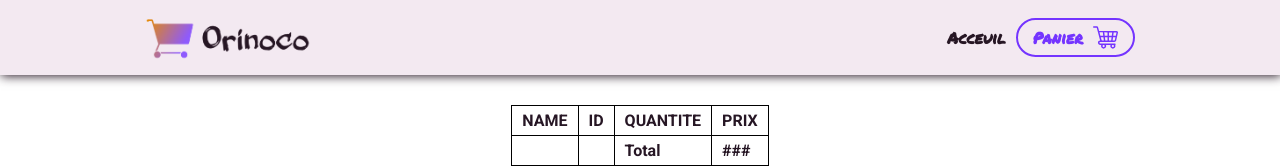
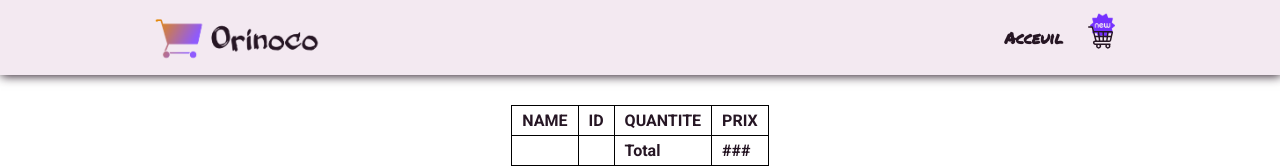
Before and after one commit to Yousopp/AymericDelmaire_5_10022021, a website: page view/menu/panier.html in a window 1280 px wide. Shown: the top 168 px of the page. Drawn offline with Linux system fonts and the light colour scheme.

Commit message:
panier quantity et animation panier rempli

```diff
--- a/js/api-produit-v2.js
+++ b/js/api-produit-v2.js
@@ -4,6 +4,8 @@ let id = params.get("id")
 /* recuperation du parametre ID dans une variable */
 const produit = document.getElementById('container-produit')
 /* Recuperation de l'element HTML "container-produit" dans une variable */
+var logoNew = document.getElementById('logoNew')
+logoNew.style.display = 'none'
 
 fetch(`http://localhost:3000/api/teddies/${id}`)
 /* appel de l'API avec la methode FETCH avec le parametre ID */
@@ -16,7 +18,6 @@ fetch(`http://localhost:3000/api/teddies/${id}`)
             /* stocker l'élément BUTTON dans la variable elt */
                 elt.onclick = function (){
                 /* quand "elt" est cliqué, lancer la function.. */
-                    alert('Votre article a bien été ajouté au panier !')
                     /* message d'alerte sur le navigateur */
                     let itemCart = localStorage.getItem("obj")
                     /* ajout de l'item du localStorage "obj" dans une variable "itemCart" */
@@ -30,6 +31,8 @@ fetch(`http://localhost:3000/api/teddies/${id}`)
                         /* ajoute une entrée "quantity" à "data" et egal à 1 */
                         objet = JSON.stringify({[data._id]:data})
                         /* convertit une valeur JavaScript en une chaîne de caractere */
+                        logoNew.style.display = 'block'
+                        animateLogoNew()
                     } else {
                     /* sinon faire.. */
                         if(cart[data._id]) {
@@ -78,3 +81,7 @@ fetch(`http://localhost:3000/api/teddies/${id}`)
         document.getElementById('erreur').innerHTML = "<strong>Erreur de chargement</strong>"
     }
 })
+
+function animateLogoNew() {
+    logoNew.style.transform = 'transform: scale(1.2)'
+}
--- a/js/panier.js
+++ b/js/panier.js
@@ -40,7 +40,7 @@ document.getElementById('table').innerHTML = table
 let elt = document.getElementsByClassName("ctaDelete")
 function deleteItem(idToRemove){
     delete objJson[idToRemove]
-    alert("Le produit à bien été retiré du panier ✓")
+    /*alert("Le produit à bien été retiré du panier ✓")*/
     localStorage.setItem("obj", JSON.stringify(objJson))
     location.reload()
 }
--- a/sass/componant/_componant.scss
+++ b/sass/componant/_componant.scss
@@ -35,19 +35,26 @@
     color: $color-dark;
     font-weight: 700;
     font-family: "Permanent Marker", cursive;
+    transition: 0.3s ease-out;
+    &:hover {
+      color: $color-primary;
+    }
   }
   &__lien-panier {
-    border: $color-primary solid 2px;
-    border-radius: 50px;
-    padding: 5px;
+    position: relative;
     & a {
       @include flex(row, space-around, center, center, center);
       color: $color-primary;
       font-weight: 700;
     }
     & svg {
-      fill: $color-primary;
-      margin-left: 10px;
+      fill: $color-dark;
+      margin-left: 5px;
+      transition: ease-out 0.3s;
+      z-index: 1;
+      &:hover {
+        fill: $color-primary;
+      }
     }
   }
 }
--- a/sass/utils/_variables.scss
+++ b/sass/utils/_variables.scss
@@ -14,6 +14,15 @@ $color-shadow: #686868;
   text-overflow: ellipsis;
 }
 
+#logoNew {
+  position: absolute;
+  bottom: 7px;
+  right: 7.5px;
+  transition: 0.4s ease-out;
+  animation: test;
+  animation-play-state: paused;
+}
+
 @mixin placement($column, $row) {
   grid-column: $column;
   grid-row: $row;
--- a/view/menu/panier.html
+++ b/view/menu/panier.html
@@ -28,7 +28,6 @@
           <li><a href="/index.html">Acceuil</a></li>
           <li class="header__lien-panier">
             <a href="/view/menu/panier.html">
-              <p>Panier</p>
               <svg
                 version="1.1"
                 width="25"
@@ -44,6 +43,13 @@
                   />
                 </g>
               </svg>
+              <div id="logoNew">
+                <img
+                  src="/images/new.png"
+                  width="25"
+                  alt="Logo new dans le panier"
+                />
+              </div>
             </a>
           </li>
         </ul>
```
Also changed, not shown: index.html (+7 -1 lines), view/menu/produit.html (+7 -1 lines), images/new.png (added), style.css, 1 other file.
